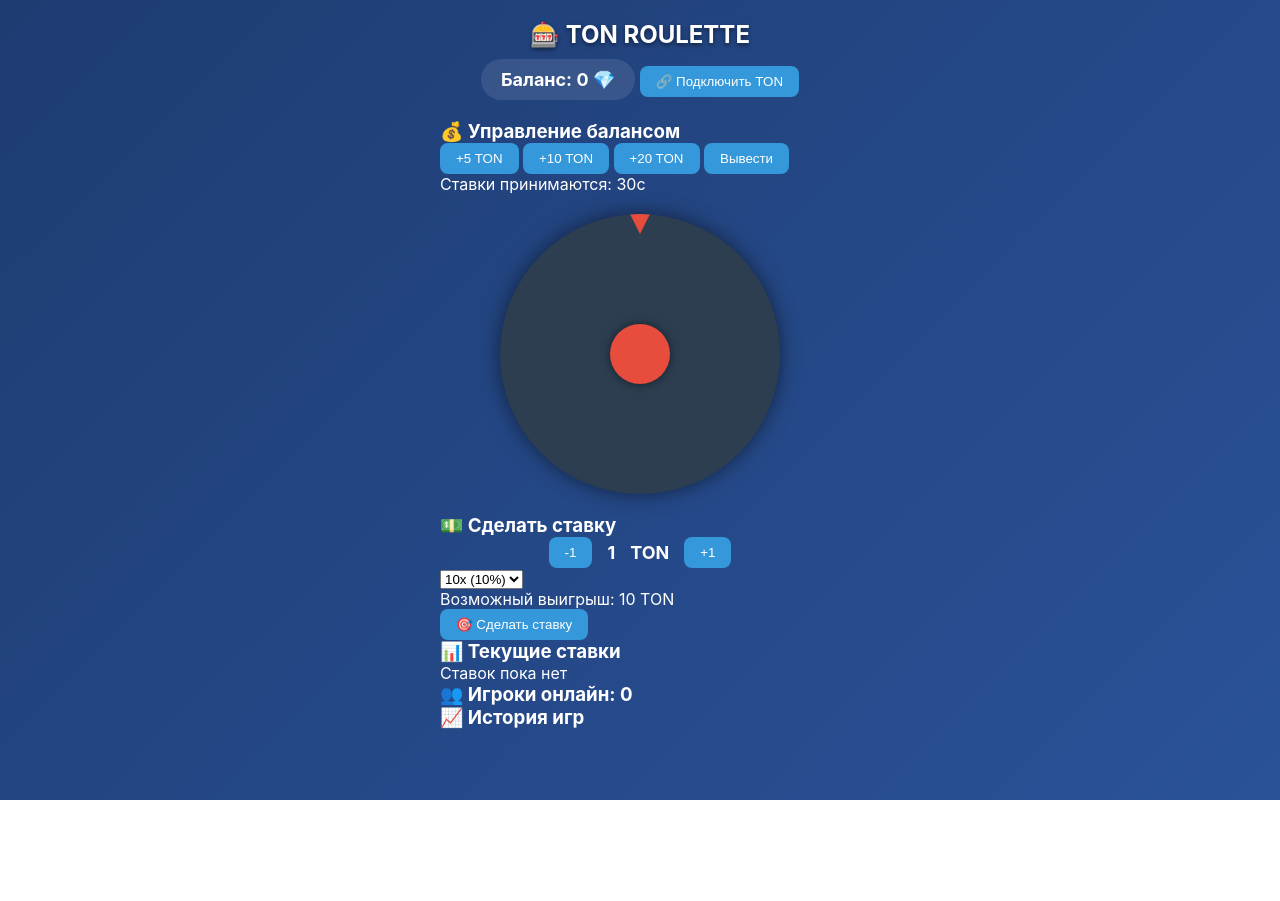
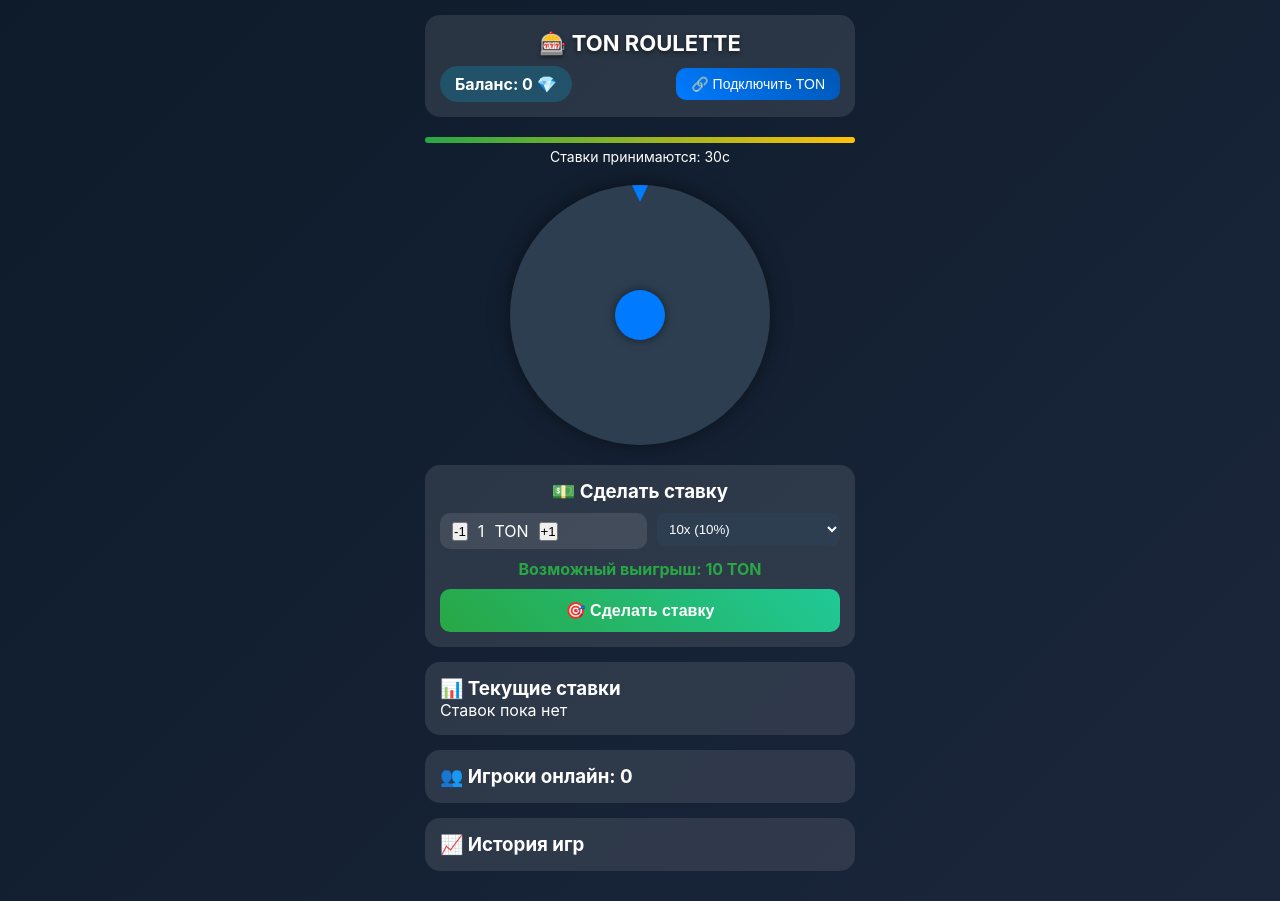
Before and after one commit to Kagion-up/kagion-up.github.io, a plain HTML site: page index.html in a window 1280 px wide. Before the commit the page ends 800 px from the top, so only its background shows below. Drawn offline with Linux system fonts and the light colour scheme; a script that the page names is missing.

Commit message:
Update style.css

```diff
--- a/style.css
+++ b/style.css
@@ -6,48 +6,136 @@
 
 body {
     font-family: -apple-system, BlinkMacSystemFont, 'Segoe UI', Roboto, sans-serif;
-    background: linear-gradient(135deg, #1e3c72, #2a5298);
+    background: linear-gradient(135deg, #0d1b2a, #1b263b);
     color: white;
     min-height: 100vh;
-    padding: 20px;
+    padding: 15px;
 }
 
 .container {
-    max-width: 400px;
+    max-width: 430px;
     margin: 0 auto;
 }
 
+/* Шапка */
 .header {
     text-align: center;
     margin-bottom: 20px;
+    padding: 15px;
+    background: rgba(255,255,255,0.1);
+    border-radius: 15px;
 }
 
 .header h1 {
-    font-size: 24px;
+    font-size: 22px;
     margin-bottom: 10px;
     text-shadow: 0 2px 4px rgba(0,0,0,0.5);
 }
 
-.balance {
-    font-size: 18px;
-    font-weight: bold;
-    background: rgba(255,255,255,0.1);
-    padding: 10px 20px;
-    border-radius: 25px;
-    display: inline-block;
+.user-info {
+    display: flex;
+    justify-content: space-between;
+    align-items: center;
+    flex-wrap: wrap;
+    gap: 10px;
 }
 
-/* Wheel Styles */
+.balance {
+    font-size: 16px;
+    font-weight: bold;
+    background: rgba(0, 199, 255, 0.2);
+    padding: 8px 15px;
+    border-radius: 20px;
+}
+
+.wallet-btn {
+    background: linear-gradient(45deg, #007bff, #0056b3);
+    color: white;
+    border: none;
+    padding: 8px 15px;
+    border-radius: 10px;
+    cursor: pointer;
+    font-size: 14px;
+}
+
+/* Кошелёк */
+.wallet-section {
+    background: rgba(255,255,255,0.1);
+    padding: 15px;
+    border-radius: 15px;
+    margin-bottom: 15px;
+}
+
+.wallet-section h3 {
+    margin-bottom: 10px;
+    text-align: center;
+}
+
+.wallet-controls {
+    display: grid;
+    grid-template-columns: 1fr 1fr;
+    gap: 10px;
+    margin-bottom: 10px;
+}
+
+.wallet-controls button {
+    padding: 10px;
+    border: none;
+    border-radius: 8px;
+    background: #28a745;
+    color: white;
+    cursor: pointer;
+}
+
+.wallet-controls button:last-child {
+    background: #dc3545;
+}
+
+.wallet-address {
+    font-size: 12px;
+    word-break: break-all;
+    text-align: center;
+    opacity: 0.8;
+}
+
+/* Таймер */
+.round-timer {
+    margin-bottom: 15px;
+}
+
+.timer-bar {
+    width: 100%;
+    height: 6px;
+    background: rgba(255,255,255,0.2);
+    border-radius: 3px;
+    overflow: hidden;
+}
+
+.timer-progress {
+    height: 100%;
+    background: linear-gradient(90deg, #28a745, #ffc107);
+    width: 100%;
+    transition: width 1s linear;
+}
+
+.timer-text {
+    text-align: center;
+    font-size: 14px;
+    margin-top: 5px;
+}
+
+/* Рулетка */
 .wheel-container {
     position: relative;
     margin: 20px 0;
 }
 
 .wheel {
-    width: 280px;
-    height: 280px;
+    width: 260px;
+    height: 260px;
     margin: 0 auto;
     position: relative;
+    transition: transform 3s cubic-bezier(0.1, 0.1, 0.1, 1);
 }
 
 .wheel-inner {
@@ -76,9 +164,11 @@ body {
     display: flex;
     align-items: center;
     justify-content: flex-start;
-    padding-left: 20px;
+    padding-left: 15px;
     font-weight: bold;
-    font-size: 14px;
+    font-size: 12px;
+    color: white;
+    text-shadow: 1px 1px 2px rgba(0,0,0,0.8);
 }
 
 .wheel-center {
@@ -86,9 +176,9 @@ body {
     top: 50%;
     left: 50%;
     transform: translate(-50%, -50%);
-    width: 60px;
-    height: 60px;
-    background: #e74c3c;
+    width: 50px;
+    height: 50px;
+    background: #007bff;
     border-radius: 50%;
     z-index: 10;
     box-shadow: 0 0 10px rgba(0,0,0,0.5);
@@ -96,150 +186,152 @@ body {
 
 .wheel-pointer {
     position: absolute;
-    top: -10px;
+    top: -8px;
     left: 50%;
     transform: translateX(-50%);
     width: 0;
     height: 0;
-    border-left: 15px solid transparent;
-    border-right: 15px solid transparent;
-    border-top: 30px solid #e74c3c;
+    border-left: 12px solid transparent;
+    border-right: 12px solid transparent;
+    border-top: 25px solid #007bff;
     z-index: 20;
 }
 
-/* Controls */
-.controls {
+/* Ставки */
+.betting-section {
     background: rgba(255,255,255,0.1);
-    padding: 20px;
+    padding: 15px;
     border-radius: 15px;
-    margin: 20px 0;
+    margin: 15px 0;
 }
 
-.bet-section, .multipliers {
-    margin-bottom: 15px;
-}
-
-.bet-section h3, .multipliers h3 {
+.betting-section h3 {
     margin-bottom: 10px;
     text-align: center;
 }
 
+.bet-controls {
+    display: flex;
+    gap: 10px;
+    margin-bottom: 10px;
+    flex-wrap: wrap;
+}
+
 .bet-amount {
     display: flex;
-    justify-content: center;
     align-items: center;
-    gap: 15px;
-    font-size: 18px;
-    font-weight: bold;
+    gap: 10px;
+    background: rgba(255,255,255,0.1);
+    padding: 8px 12px;
+    border-radius: 10px;
+    flex: 1;
 }
 
-.multiplier-buttons {
-    display: flex;
-    gap: 10px;
-    justify-content: center;
+.bet-multiplier {
+    flex: 1;
 }
 
-.multiplier-btn {
-    padding: 10px 20px;
+.bet-multiplier select {
+    width: 100%;
+    padding: 8px;
+    border-radius: 8px;
     border: none;
-    border-radius: 10px;
-    background: #34495e;
+    background: #2c3e50;
     color: white;
-    cursor: pointer;
-    transition: all 0.3s;
 }
 
-.multiplier-btn.active {
-    background: #e74c3c;
-    transform: scale(1.1);
+.potential-win {
+    text-align: center;
+    margin: 10px 0;
+    font-weight: bold;
+    color: #28a745;
 }
 
-.spin-btn {
+.place-bet-btn {
     width: 100%;
-    padding: 15px;
-    font-size: 18px;
+    padding: 12px;
+    font-size: 16px;
     font-weight: bold;
-    background: linear-gradient(45deg, #e74c3c, #c0392b);
+    background: linear-gradient(45deg, #28a745, #20c997);
     color: white;
     border: none;
     border-radius: 10px;
     cursor: pointer;
-    transition: all 0.3s;
-    margin-top: 10px;
 }
 
-.spin-btn:hover {
-    transform: scale(1.05);
-}
-
-.spin-btn:disabled {
-    opacity: 0.6;
+.place-bet-btn:disabled {
+    background: #6c757d;
     cursor: not-allowed;
 }
 
-/* Result */
-.result {
-    text-align: center;
-    margin: 20px 0;
-    min-height: 60px;
+/* Списки */
+.current-bets, .players-online, .game-history {
+    background: rgba(255,255,255,0.1);
+    padding: 15px;
+    border-radius: 15px;
+    margin-bottom: 15px;
 }
 
-.result-text {
-    font-size: 20px;
-    font-weight: bold;
-    margin-bottom: 10px;
+.bets-list, .players-list, .history-list {
+    max-height: 150px;
+    overflow-y: auto;
 }
 
-.win-amount {
-    font-size: 24px;
-    color: #2ecc71;
-    font-weight: bold;
+.bet-item, .player-item, .history-item {
+    display: flex;
+    justify-content: space-between;
+    padding: 8px;
+    margin: 5px 0;
+    background: rgba(255,255,255,0.05);
+    border-radius: 8px;
+    font-size: 14px;
 }
 
-/* History */
-.history {
-    margin-top: 20px;
+.bet-item.win {
+    border-left: 4px solid #28a745;
 }
 
-.history-list {
-    display: flex;
-    gap: 5px;
-    flex-wrap: wrap;
-    justify-content: center;
+.bet-item.lose {
+    border-left: 4px solid #dc3545;
 }
 
-.history-item {
-    padding: 5px 10px;
-    border-radius: 15px;
-    font-size: 12px;
-    font-weight: bold;
+.player-online {
+    color: #28a745;
 }
 
-.history-item.win {
-    background: #27ae60;
+.player-offline {
+    color: #dc3545;
 }
 
-.history-item.lose {
-    background: #c0392b;
+/* Уведомления */
+.notification {
+    position: fixed;
+    top: 20px;
+    left: 50%;
+    transform: translateX(-50%);
+    padding: 15px 20px;
+    border-radius: 10px;
+    color: white;
+    font-weight: bold;
+    z-index: 1000;
+    max-width: 90%;
 }
 
-/* Button styles */
-button {
-    padding: 8px 16px;
-    border: none;
-    border-radius: 8px;
-    background: #3498db;
-    color: white;
-    cursor: pointer;
-    transition: all 0.3s;
+.notification.success {
+    background: #28a745;
 }
 
-button:hover {
-    background: #2980b9;
+.notification.error {
+    background: #dc3545;
 }
 
-button:active {
-    transform: scale(0.95);
+.notification.info {
+    background: #007bff;
+}
+
+/* Утилиты */
+.hidden {
+    display: none !important;
 }
 
 .winning {
@@ -248,7 +340,7 @@ button:active {
 
 @keyframes pulse {
     0% { transform: scale(1); }
-    50% { transform: scale(1.1); }
+    50% { transform: scale(1.05); }
     100% { transform: scale(1); }
 }
 
@@ -260,3 +352,18 @@ button:active {
 .spinning {
     animation: spin 3s cubic-bezier(0.1, 0.1, 0.1, 1);
 }
+
+/* Полоса прокрутки */
+::-webkit-scrollbar {
+    width: 6px;
+}
+
+::-webkit-scrollbar-track {
+    background: rgba(255,255,255,0.1);
+    border-radius: 3px;
+}
+
+::-webkit-scrollbar-thumb {
+    background: #007bff;
+    border-radius: 3px;
+}
```
